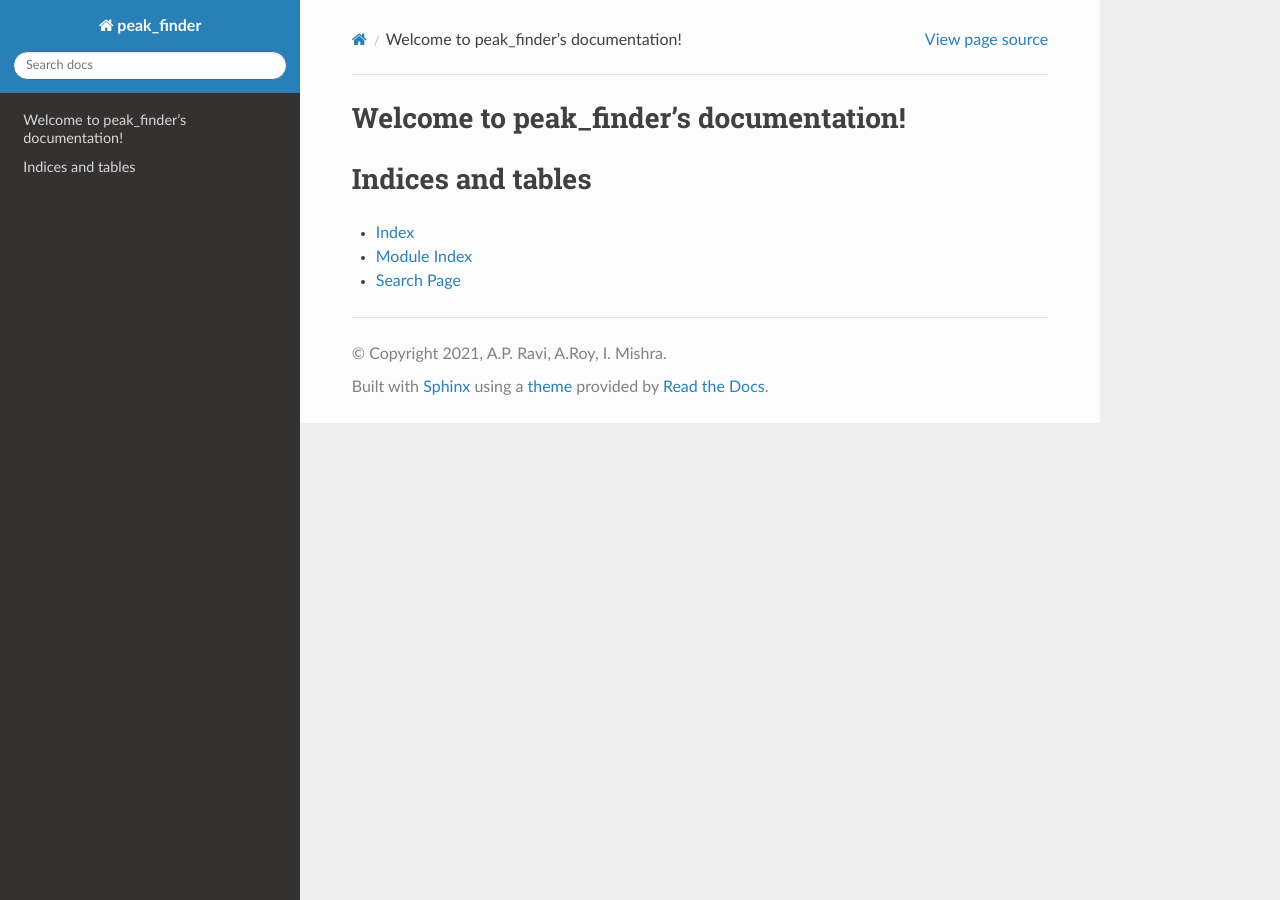
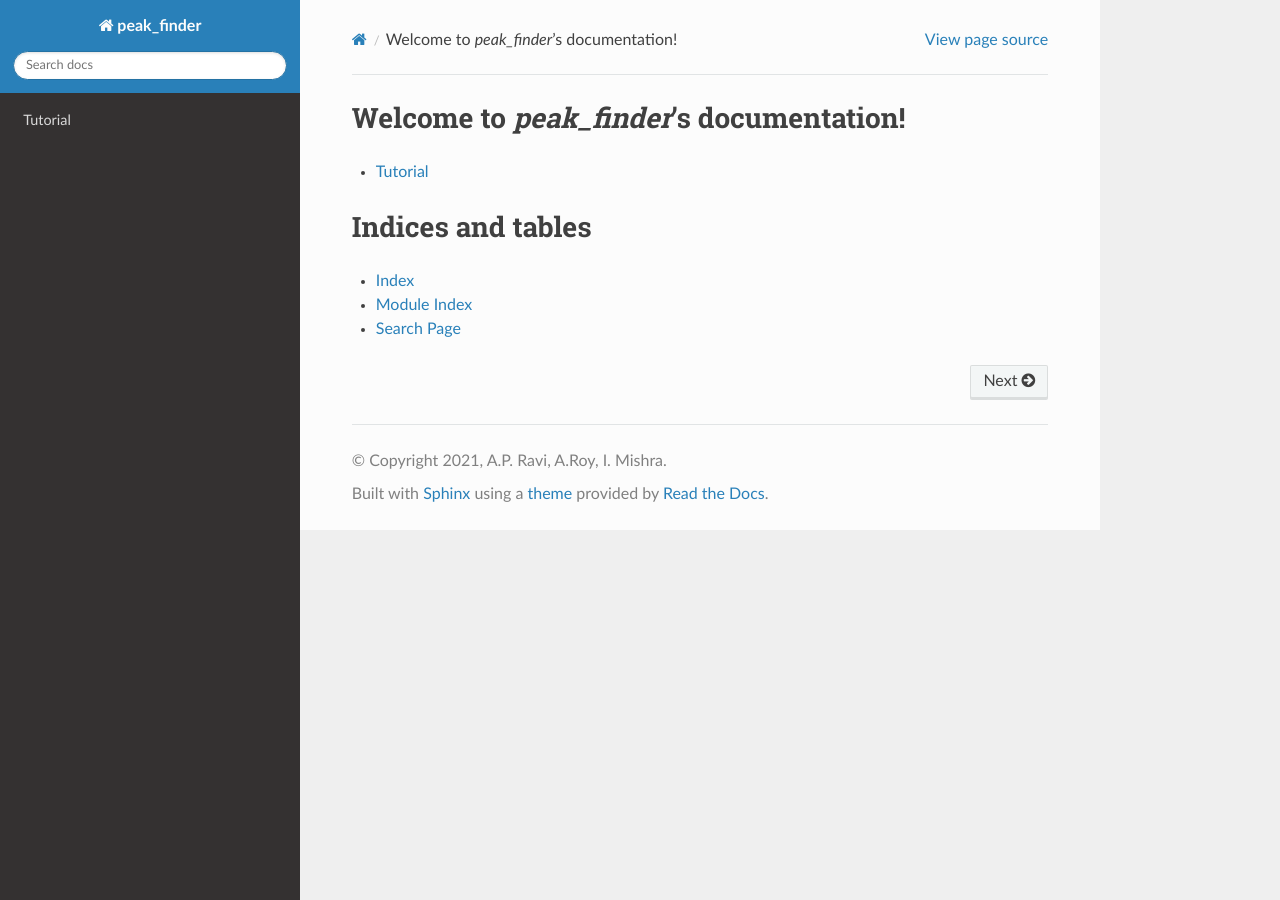
Before and after one commit to ankur2392roy/Peak_finder, a Sphinx documentation site: the page built from docs/index.rst, in a window 1280 px wide. Built offline with Sphinx 7.4.7 and the Read the Docs theme 2.0.0, drawn with Linux system fonts in a browser that asks for light colours; pages that are not in the unit, such as notebooks, are missing from menus.

Commit message:
added some doc files; tutorial not working

```diff
--- a/docs/conf.py
+++ b/docs/conf.py
@@ -12,7 +12,7 @@
 #
 import os
 import sys
-sys.path.insert(0, os.path.abspath('..'))
+sys.path.insert(0, os.path.abspath('./../peak_finder'))
 
 
 # -- Project information -----------------------------------------------------
@@ -40,6 +40,12 @@ templates_path = ['_templates']
 # This pattern also affects html_static_path and html_extra_path.
 exclude_patterns = ['_build', 'Thumbs.db', '.DS_Store']
 
+# The suffix(es) of source filenames.
+# You can specify multiple suffix as a list of string:
+#
+# source_suffix = ['.rst', '.md']
+source_suffix = '.rst'
+
 
 # -- Options for HTML output -------------------------------------------------
 
@@ -52,3 +58,5 @@ html_theme = 'sphinx_rtd_theme'
 # relative to this directory. They are copied after the builtin static files,
 # so a file named "default.css" will overwrite the builtin "default.css".
 html_static_path = ['_static']
+
+numpydoc_show_class_members=False
--- a/docs/index.rst
+++ b/docs/index.rst
@@ -3,12 +3,13 @@
    You can adapt this file completely to your liking, but it should at least
    contain the root `toctree` directive.
 
-Welcome to peak_finder's documentation!
+Welcome to `peak_finder`'s documentation!
 =======================================
 
 .. toctree::
    :maxdepth: 2
-   :caption: Contents:
+
+   tutorial
 
 
 
```
Also changed, not shown: docs/tutorial.rst (added, +9 -0 lines).
